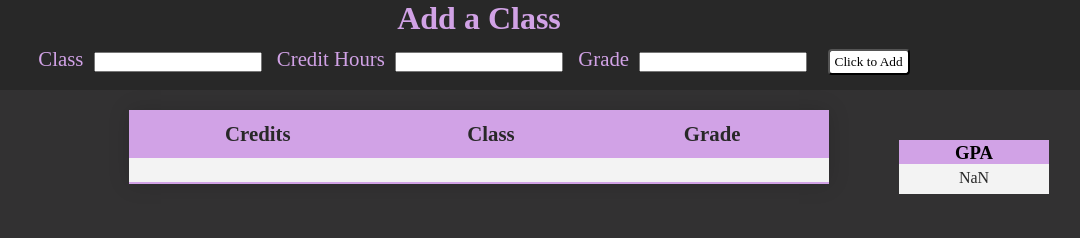
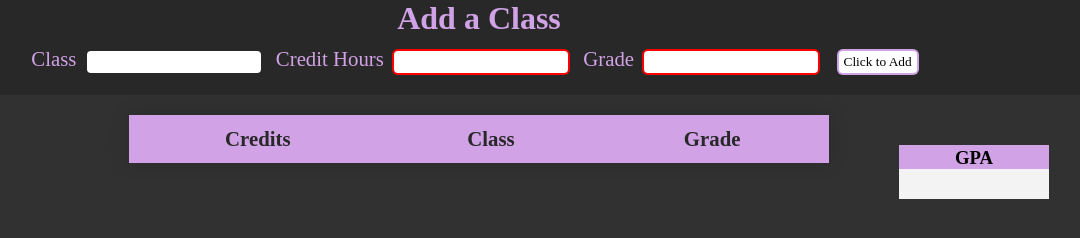
Before and after one commit to avary8/GPA-Calc-Website, a plain HTML site: page index.html in a window 1280 px wide. Both pictures are taken after a click on the button "Click to Add". Shown: the whole page, without its empty margins (161-1241 px from the left). Drawn offline with Linux system fonts and the light colour scheme.

Commit message:
3 added features: 1. lowercase grades automatically capitalized 2. highlights active field 3. highlights red and disregards invalid input

```diff
--- a/index.html
+++ b/index.html
@@ -1,10 +1,18 @@
-<!--vision: user can input classes and grades.
-the program will save it to a file in this folder
-then anytime the website is run . it will display classes taken , cred hours, grade, and overall gpa
+<!--user can input classes, credit hours, and grades.
+that info is put into a table
+overall gpa is calculated each time
 
-also may want to not allow duplicate classes. and give option to delete classes -->
+supports lowercase grades (automatically turns to uppercase)
+highlights and disregards invalid inputs
+
+future: may want to not allow duplicate classes. and give option to delete classes -->
 
 <html>
+    <!-- <style>
+        input:focus, textarea:focus, select:focus{
+            outline: none;
+        }
+    </style> -->
     <head>
         <title>GPA Caculator</title>
         <link rel="stylesheet" href="style.css">
@@ -18,10 +26,10 @@ also may want to not allow duplicate classes. and give option to delete classes
                     <input type="text" id="class" placeholder="">
 
                     <label for="cred">Credit Hours</label>
-                    <input type="number" id="cred" placeholder="">
+                    <input type="number" id="cred" placeholder="" required>
 
                     <label for="grade">Grade</label>
-                    <input type="text" id="grade" placeholder="">
+                    <input type="text" id="grade" style="text-transform: uppercase" placeholder="" required>
 
                     <input type="button" value ="Click to Add" id="btn"></input>
                 </div>
@@ -49,10 +57,35 @@ also may want to not allow duplicate classes. and give option to delete classes
         </div>
 
         <script>
+            function isValidGrade(grade){
+                if (grade.length == 1 && /^[A-F]$/.test(grade)){
+                    return true;
+                }
+                return false;
+            }
+            function check(ev){
+                var valid = true;
+                if (document.getElementById('cred').value.length == 0 || !document.getElementById('cred').checkValidity()){
+                    //document.getElementById('cred').style.borderColor = "red";
+                    document.getElementById('cred').style.boxShadow = "0px 0px 0px 2px red";
+                    valid = false;
+                }
+                if (document.getElementById('grade').value.length == 0 || !isValidGrade(document.getElementById('grade').value)){
+                //document.getElementById('grade').style.borderColor = "red";
+                document.getElementById('grade').style.boxShadow = "0px 0px 0px 2px red";
+                valid = false;
+                }
+
+                ev.preventDefault();
+                if (valid){
+                    //document.getElementById('cred').style.borderColor = "black";
+                    //document.getElementById('grade').style.borderColor = "black";
+                    document.getElementById('cred').style.boxShadow = "0px 0px 0px 2px black";
+                    document.getElementById('grade').style.boxShadow = "0px 0px 0px 2px black";
+
                     let classes = [];
                     //example {id: theDate , classCode: cop3502, cred: 4, grade: A}
-            const addClass = (ev)=>{
-                ev.preventDefault();
+                    // const addClass = (ev)=>{
                         let newClass = {
                             id: Date.now(),
                             classCode: document.getElementById('class').value,
@@ -74,6 +107,8 @@ also may want to not allow duplicate classes. and give option to delete classes
                 //classes.forEach(newClass => savedData.innerHTML += "<br>" + Object.values(newClass).join(" "));
             //     savedData.innerHTML += "<br>" + newClass.cred + "\t" + newClass.classCode + "\t" + newClass.grade;
                     addRow(classes);
+                //}
+        }
     }
 
         function addRow(classes){
@@ -129,7 +164,7 @@ also may want to not allow duplicate classes. and give option to delete classes
 
             document.addEventListener('DOMContentLoaded', ()=>{
                 //document.getElementById('btn').addEventListener('click', addClass);
-                document.getElementById('btn').addEventListener('click', addClass);
+                document.getElementById('btn').addEventListener('click', check);
             });
         </script>
 
--- a/style.css
+++ b/style.css
@@ -20,11 +20,27 @@ h2{
 
 form{
     width: 100%;
-    height: 90px;
+    height: 95px;
     background-color: rgb(40, 40, 40);
     text-align: center;
     color:rgb(209, 162, 230);
     margin: 0 auto;
+}
+
+input:invalid focus{
+    box-shadow: 0px 0px 0px 2px red;
+}
+
+input, textarea select{
+    outline: none;
+    border-width: 0;
+    padding: 3px 5px;
+    border-radius: 4px;
+}
+
+
+input:focus{
+    box-shadow: 0px 0px 0px 2px rgb(209, 162, 230);
 }
 
 .formBox{
@@ -37,6 +53,7 @@ form{
 }
 #cred{
     margin: 0px 10px 0px 5px;
+    appearance: textfield;
 }
 #grade{
     margin: 0px 10px 0px 5px;
```
Lines whose indentation alone changed are shown as unchanged.
